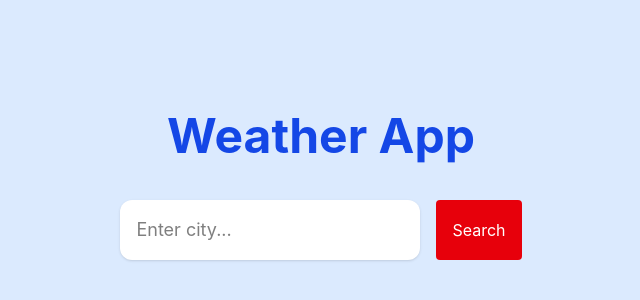
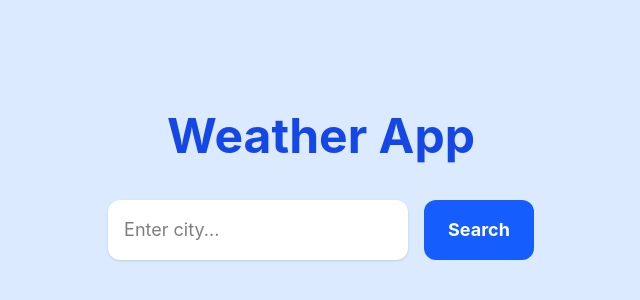
Before and after one commit to deliamovila/weather-app, a React app in the folder frontend/: page / in a window 1280 px wide. Shown: the part 202-502 px from the top of the page, without its empty margins (319-959 px from the left). Built offline with nearby package versions, Linux system fonts and the light colour scheme; the HTML template or start-up script is replaced by a standard one.

Commit message:
Changed search button color

```diff
--- a/frontend/src/App.jsx
+++ b/frontend/src/App.jsx
@@ -47,7 +47,7 @@ function App() {
 
         <button
           onClick={getWeather}
-          className="bg-red-600 hover:bg-red-700 text-white px-4 py-2 rounded"
+          className="bg-blue-600 text-white px-6 py-4 rounded-xl text-lg font-bold hover:bg-blue-700 transition"
         >
           Search
         </button>
```
